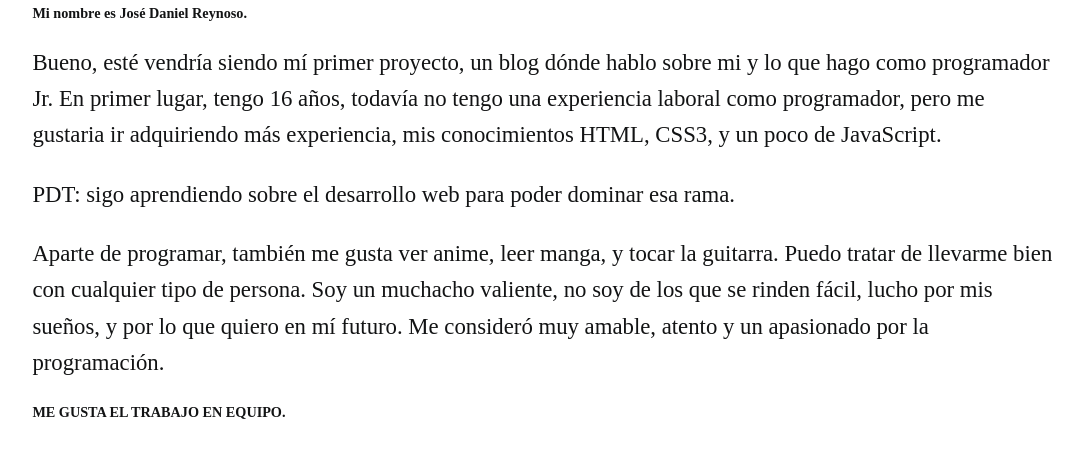
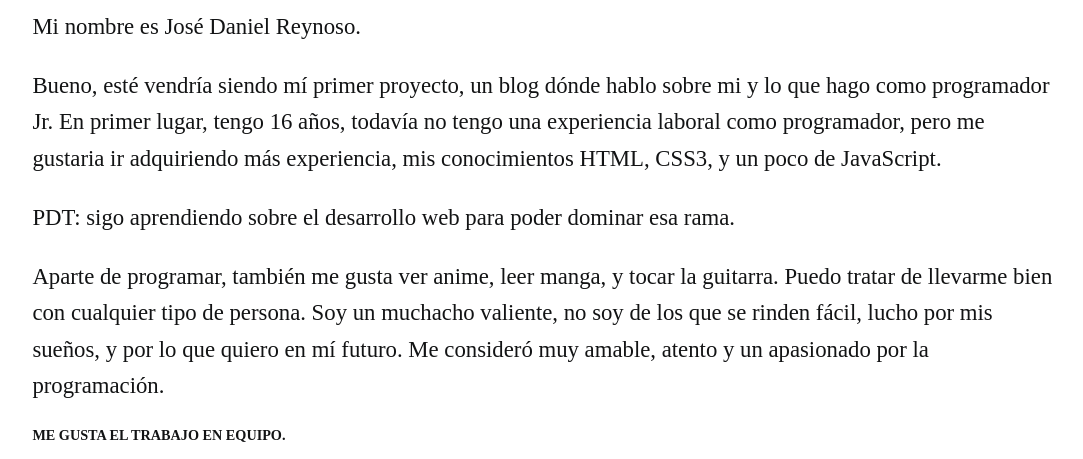
Before and after one commit to Joserd1215/Blog, a plain HTML site: page index.html in a window 1280 px wide. Shown: the part 179-638 px from the top of the page, without its empty margins (78-1161 px from the left). Drawn offline with Linux system fonts and the light colour scheme; a web font is replaced by a local one.

Commit message:
Update index.html

```diff
--- a/index.html
+++ b/index.html
@@ -13,7 +13,7 @@
  </head>
  <body>
   <h1>HOLA.</h1>
-  <h4>Mi nombre es José Daniel Reynoso.</h4>
+  <p class="myName">Mi nombre es José Daniel Reynoso.</p>
   <p>Bueno, esté vendría siendo mí primer proyecto, un blog dónde hablo sobre mi y lo que hago como programador Jr.
      En primer lugar, tengo 16 años, todavía no tengo una experiencia laboral como programador, pero me gustaria ir adquiriendo más experiencia,
      mis conocimientos HTML, CSS3, y un poco de JavaScript.</p>
```
